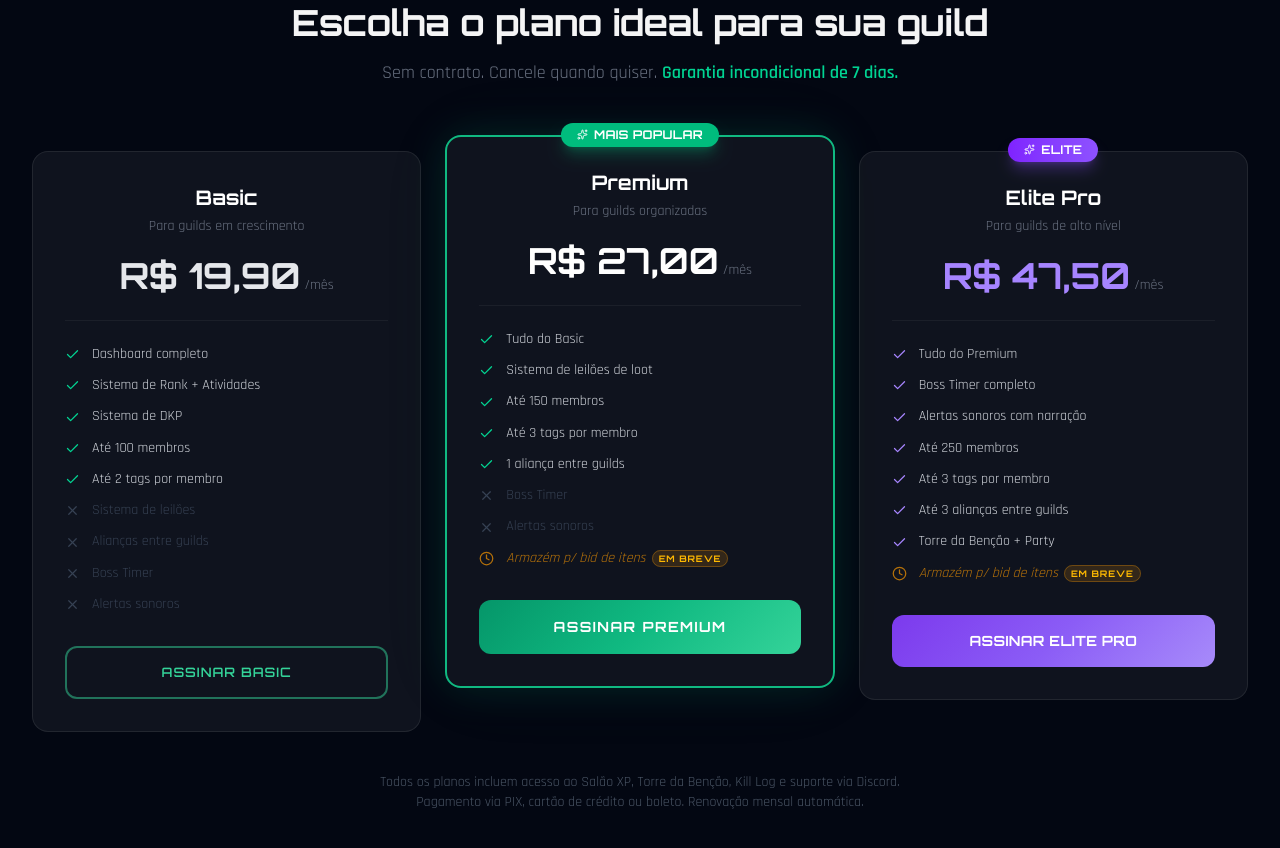
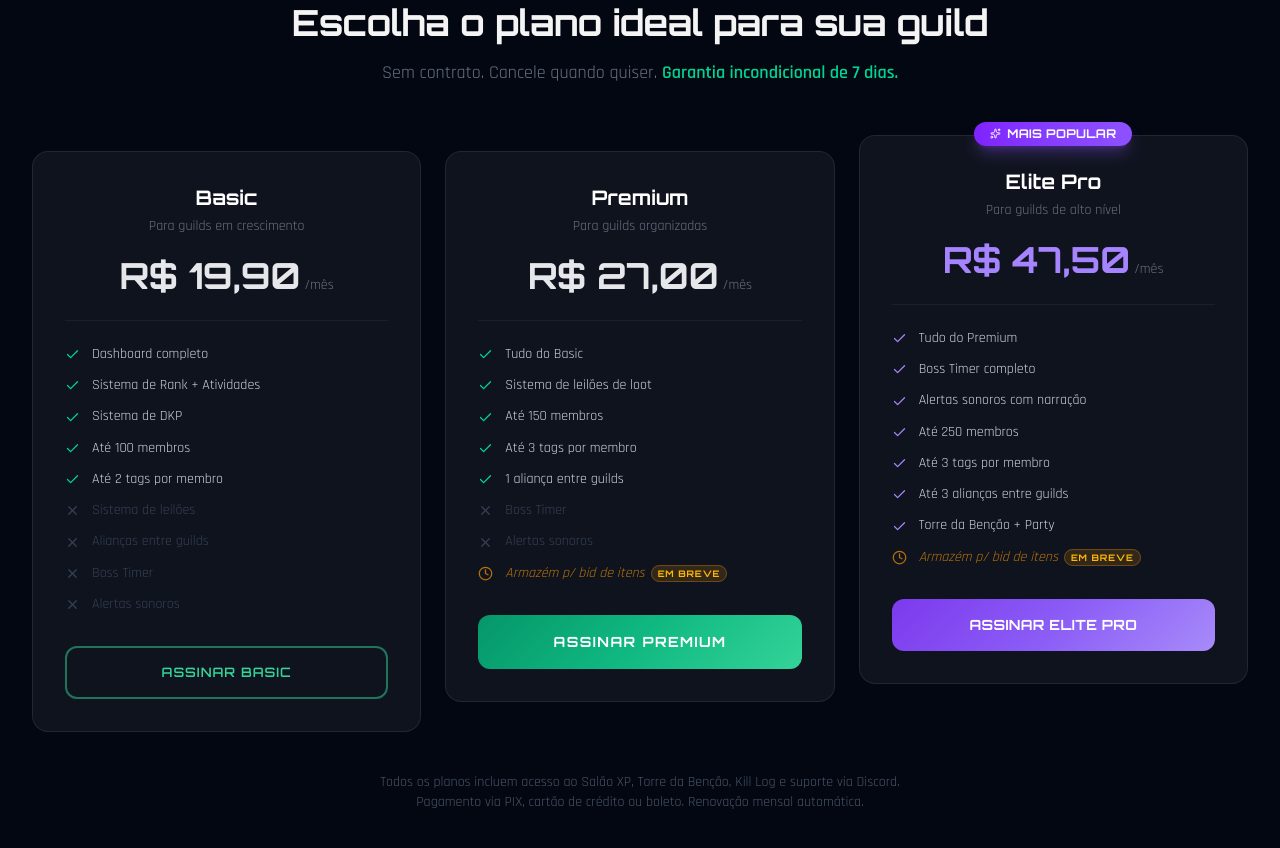
Before and after one commit to kauemk/guildhub-sales, a React (Vite) app: page / in a window 1280 px wide. Shown: the part 9980-10828 px from the top of the page. Built offline with nearby package versions, Linux system fonts and the light colour scheme.

Commit message:
Move 'Mais Popular' badge from Premium to Elite Pro

```diff
--- a/src/components/Pricing.tsx
+++ b/src/components/Pricing.tsx
@@ -44,7 +44,6 @@ const plans: Plan[] = [
     subtitle: 'Para guilds organizadas',
     price: 'R$ 27,00',
     period: '/mês',
-    popular: true,
     cta: 'ASSINAR PREMIUM',
     ctaStyle: 'primary',
     features: [
@@ -63,7 +62,7 @@ const plans: Plan[] = [
     subtitle: 'Para guilds de alto nível',
     price: 'R$ 47,50',
     period: '/mês',
-    highlight: 'ELITE',
+    popular: true,
     cta: 'ASSINAR ELITE PRO',
     ctaStyle: 'elite',
     features: [
@@ -104,27 +103,23 @@ export default function Pricing() {
             <div
               key={plan.name}
               className={`glass-card relative flex flex-col ${
-                plan.popular
+                plan.popular && plan.ctaStyle === 'elite'
+                  ? 'p-8 border-violet-500/40 md:-mt-4 md:mb-4'
+                  : plan.popular
                   ? 'pricing-popular p-8 md:-mt-4 md:mb-4'
-                  : plan.ctaStyle === 'elite'
-                  ? 'p-8 border-violet-500/30'
                   : 'p-8'
               }`}
             >
               {/* Badge */}
               {plan.popular && (
                 <div className="absolute -top-3.5 left-1/2 -translate-x-1/2 z-10">
-                  <div className="flex items-center gap-1.5 px-4 py-1 rounded-full bg-emerald-500 text-white text-xs font-bold tracking-wide shadow-lg shadow-emerald-500/30" style={{ fontFamily: 'var(--font-display)' }}>
+                  <div className={`flex items-center gap-1.5 px-4 py-1 rounded-full text-white text-xs font-bold tracking-wide shadow-lg ${
+                    plan.ctaStyle === 'elite'
+                      ? 'bg-gradient-to-r from-violet-600 to-violet-500 shadow-violet-500/30'
+                      : 'bg-emerald-500 shadow-emerald-500/30'
+                  }`} style={{ fontFamily: 'var(--font-display)' }}>
                     <Sparkles size={11} />
                     MAIS POPULAR
-                  </div>
-                </div>
-              )}
-              {plan.highlight && (
-                <div className="absolute -top-3.5 left-1/2 -translate-x-1/2 z-10">
-                  <div className="flex items-center gap-1.5 px-4 py-1 rounded-full bg-gradient-to-r from-violet-600 to-violet-500 text-white text-xs font-bold tracking-wide shadow-lg shadow-violet-500/30" style={{ fontFamily: 'var(--font-display)' }}>
-                    <Sparkles size={11} />
-                    {plan.highlight}
                   </div>
                 </div>
               )}
```
